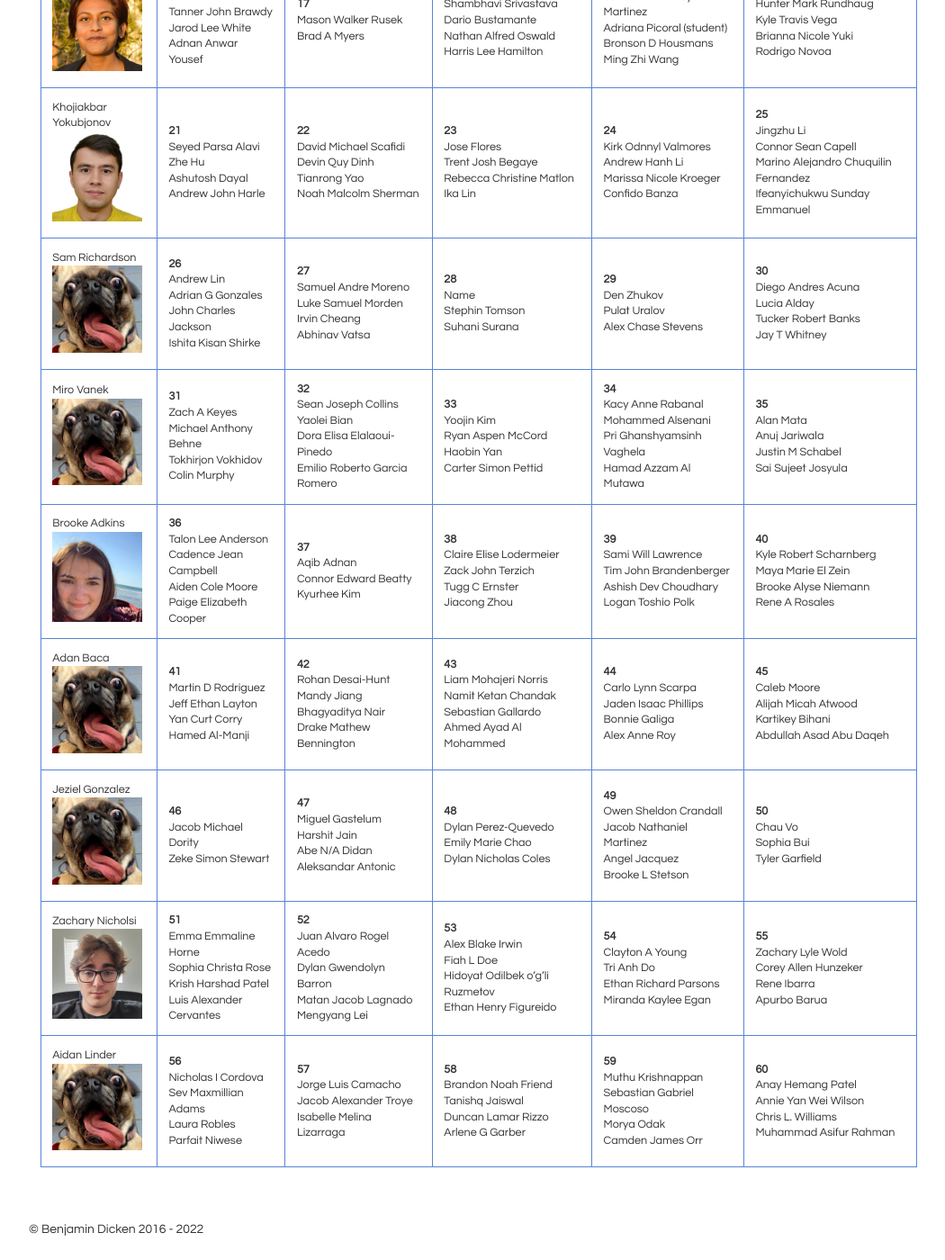
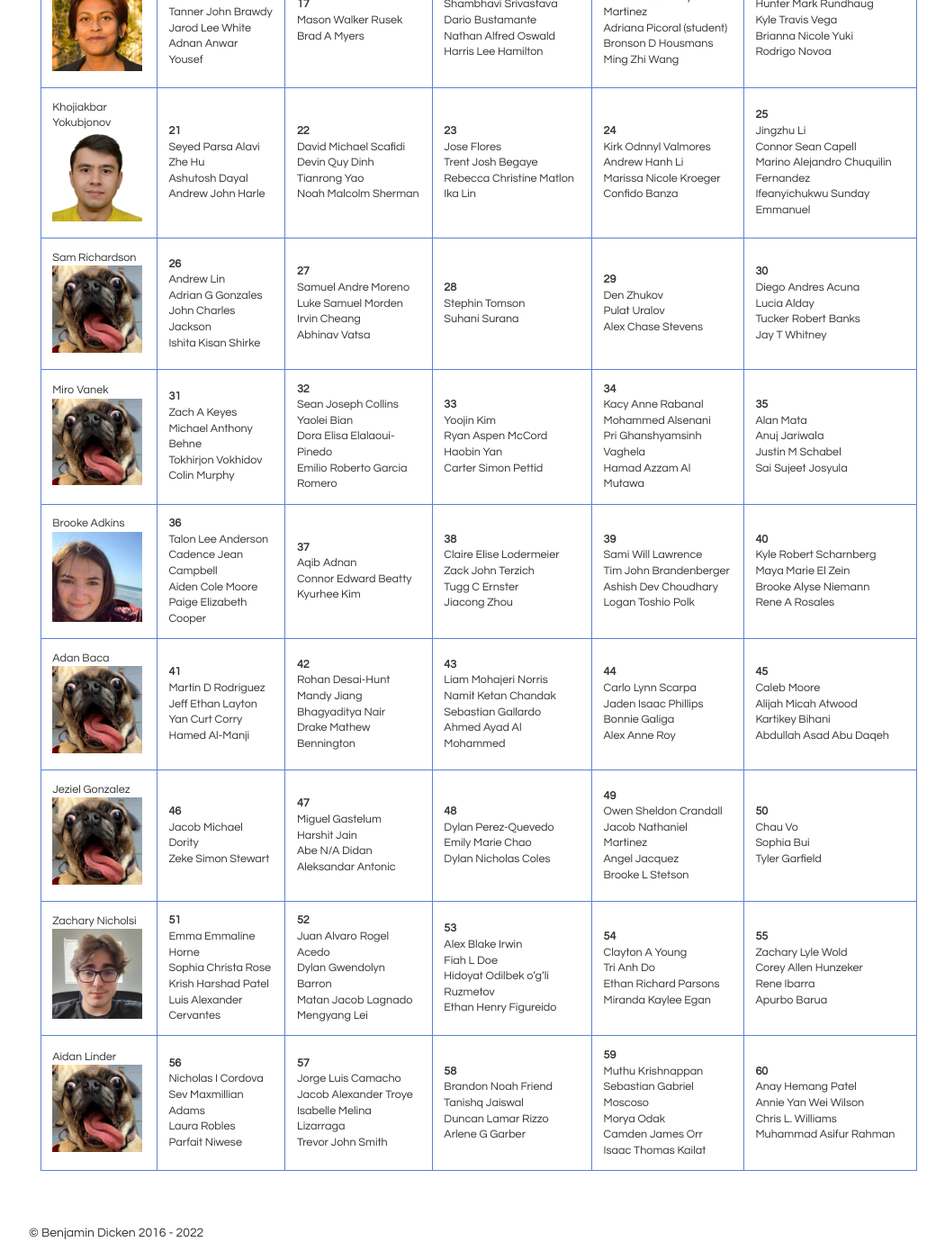
Before and after one commit to bddicken/cs110fall2022website, a Jekyll site: the page built from groups/adrianaGroups/index.md, in a window 1280 px wide and 1400 px high, scrolled down 592 px. Shown: the whole window at 90% size, without its empty margins (108-1158 px from the left). Built offline with Jekyll 4.4.1, drawn with Linux system fonts in a browser that asks for light colours.

Commit message:
added students to groups

```diff
--- a/groups/adrianaGroups/index.md
+++ b/groups/adrianaGroups/index.md
@@ -10,10 +10,10 @@ title: Groups
 |Muhtasim Farabi<br><img src="../../images/dog.png" class="taimg" />|**11**<br>Grace Carol Angue Elo<br>Beck N Helmle<br>Jean Jared Garcia Galvez<br>Andrew Thien Huynh<br>|**12**<br>Karina Avery<br>Garegin Mazmanyan<br>Garret Wilson<br>Kay Faghihifard<br>|**13**<br>Brandon Rey Frausto<br>MohammadHossein Rezaei<br>Advait Jayendra Khopade<br>Chase Austin Williams<br>|**14**<br>Shivansh Singh<br>John Mary Vianey Imanishimwe<br>Sujit Daniel<br>Scottie Dwayne Strong<br>|**15**<br>Abdulwahab Mohammad Al-Husaini<br>Ali Wissam Kaddoura<br>Ferdous Zubair Zubair Khan<br>Dylan Edward Suddarth<br>|
 |Nuzhat Mastura<br><img src="../../images/nmastura.jpg" class="taimg" />|**16**<br>Jon A Thrall<br>Tanner John Brawdy<br>Jarod Lee White<br>Adnan Anwar Yousef<br>|**17**<br>Mason Walker Rusek<br>Brad A Myers<br>|**18**<br>Shambhavi Srivastava<br>Dario Bustamante<br>Nathan Alfred Oswald<br>Harris Lee Hamilton<br>|**19**<br>Jarrod Albert Heyer Martinez<br>Adriana Picoral (student)<br>Bronson D Housmans<br>Ming Zhi Wang<br>|**20**<br>Hunter Mark Rundhaug<br>Kyle Travis Vega<br>Brianna Nicole Yuki<br>Rodrigo Novoa<br>|
 |Khojiakbar Yokubjonov<br><img src="../../images/kyokubjonov.png" class="taimg" />|**21**<br>Seyed Parsa Alavi<br>Zhe Hu<br>Ashutosh Dayal<br>Andrew John Harle<br>|**22**<br>David Michael Scafidi<br>Devin Quy Dinh<br>Tianrong Yao<br>Noah Malcolm Sherman<br>|**23**<br>Jose Flores<br>Trent Josh Begaye<br>Rebecca Christine Matlon<br>Ika Lin<br>|**24**<br>Kirk Odnnyl Valmores<br>Andrew Hanh Li<br>Marissa Nicole Kroeger<br>Confido Banza<br>|**25**<br>Jingzhu Li<br>Connor Sean Capell<br>Marino Alejandro Chuquilin Fernandez<br>Ifeanyichukwu Sunday Emmanuel<br>|
-|Sam Richardson<br><img src="../../images/dog.png" class="taimg" />|**26**<br>Andrew Lin<br>Adrian G Gonzales<br>John Charles Jackson<br>Ishita Kisan Shirke<br>|**27**<br>Samuel Andre Moreno<br>Luke Samuel Morden<br>Irvin Cheang<br>Abhinav Vatsa<br>|**28**<br>Name<br>Stephin Tomson<br>Suhani Surana<br>|**29**<br>Den Zhukov<br>Pulat Uralov<br>Alex Chase Stevens<br>|**30**<br>Diego Andres Acuna<br>Lucia Alday<br>Tucker Robert Banks<br>Jay T Whitney<br>|
+|Sam Richardson<br><img src="../../images/dog.png" class="taimg" />|**26**<br>Andrew Lin<br>Adrian G Gonzales<br>John Charles Jackson<br>Ishita Kisan Shirke<br>|**27**<br>Samuel Andre Moreno<br>Luke Samuel Morden<br>Irvin Cheang<br>Abhinav Vatsa<br>|**28**<br>Stephin Tomson<br>Suhani Surana<br>|**29**<br>Den Zhukov<br>Pulat Uralov<br>Alex Chase Stevens<br>|**30**<br>Diego Andres Acuna<br>Lucia Alday<br>Tucker Robert Banks<br>Jay T Whitney<br>|
 |Miro Vanek<br><img src="../../images/dog.png" class="taimg" />|**31**<br>Zach A Keyes<br>Michael Anthony Behne<br>Tokhirjon Vokhidov<br>Colin Murphy<br>|**32**<br>Sean Joseph Collins<br>Yaolei Bian<br>Dora Elisa Elalaoui-Pinedo<br>Emilio Roberto Garcia Romero<br>|**33**<br>Yoojin Kim<br>Ryan Aspen McCord<br>Haobin Yan<br>Carter Simon Pettid<br>|**34**<br>Kacy Anne Rabanal<br>Mohammed Alsenani<br>Pri Ghanshyamsinh Vaghela<br>Hamad Azzam Al Mutawa<br>|**35**<br>Alan Mata<br>Anuj Jariwala<br>Justin M Schabel<br>Sai Sujeet Josyula<br>|
 |Brooke Adkins<br><img src="../../images/badkins.jpg" class="taimg" />|**36**<br>Talon Lee Anderson<br>Cadence Jean Campbell<br>Aiden Cole Moore<br>Paige Elizabeth Cooper<br>|**37**<br>Aqib Adnan<br>Connor Edward Beatty<br>Kyurhee Kim<br>|**38**<br>Claire Elise Lodermeier<br>Zack John Terzich<br>Tugg C Ernster<br>Jiacong Zhou<br>|**39**<br>Sami Will Lawrence<br>Tim John Brandenberger<br>Ashish Dev Choudhary<br>Logan Toshio Polk<br>|**40**<br>Kyle Robert Scharnberg<br>Maya Marie El Zein<br>Brooke Alyse Niemann<br>Rene A Rosales<br>|
 |Adan Baca<br><img src="../../images/dog.png" class="taimg" />|**41**<br>Martin D Rodriguez<br>Jeff Ethan Layton<br>Yan Curt Corry<br>Hamed Al-Manji<br>|**42**<br>Rohan Desai-Hunt<br>Mandy Jiang<br>Bhagyaditya Nair<br>Drake Mathew Bennington<br>|**43**<br>Liam Mohajeri Norris<br>Namit Ketan Chandak<br>Sebastian Gallardo<br>Ahmed Ayad Al Mohammed<br>|**44**<br>Carlo Lynn Scarpa<br>Jaden Isaac Phillips<br>Bonnie Galiga<br>Alex Anne Roy<br>|**45**<br>Caleb Moore<br>Alijah Micah Atwood<br>Kartikey Bihani<br>Abdullah Asad Abu Daqeh<br>|
 |Jeziel Gonzalez<br><img src="../../images/dog.png" class="taimg" />|**46**<br>Jacob Michael Dority<br>Zeke Simon Stewart<br>|**47**<br>Miguel Gastelum<br>Harshit Jain<br>Abe N/A Didan<br>Aleksandar Antonic<br>|**48**<br>Dylan Perez-Quevedo<br>Emily Marie Chao<br>Dylan Nicholas Coles<br>|**49**<br>Owen Sheldon Crandall<br>Jacob Nathaniel Martinez<br>Angel Jacquez<br>Brooke L Stetson<br>|**50**<br>Chau Vo<br>Sophia Bui<br>Tyler Garfield<br>|
 |Zachary Nicholsi<br><img src="../../images/znicholsi.jpeg" class="taimg" />|**51**<br>Emma Emmaline Horne<br>Sophia Christa Rose<br>Krish Harshad Patel<br>Luis Alexander Cervantes<br>|**52**<br>Juan Alvaro Rogel Acedo<br>Dylan Gwendolyn Barron<br>Matan Jacob Lagnado<br>Mengyang Lei<br>|**53**<br>Alex Blake Irwin<br>Fiah L Doe<br>Hidoyat Odilbek o'g'li Ruzmetov<br>Ethan Henry Figureido<br>|**54**<br>Clayton A Young<br>Tri Anh Do<br>Ethan Richard Parsons<br>Miranda Kaylee Egan<br>|**55**<br>Zachary Lyle Wold<br>Corey Allen Hunzeker<br>Rene Ibarra<br>Apurbo Barua<br>|
-|Aidan Linder<br><img src="../../images/dog.png" class="taimg" />|**56**<br>Nicholas I Cordova<br>Sev Maxmillian Adams<br>Laura Robles<br>Parfait Niwese<br>|**57**<br>Jorge Luis Camacho<br>Jacob Alexander Troye<br>Isabelle Melina Lizarraga<br>|**58**<br>Brandon Noah Friend<br>Tanishq Jaiswal<br>Duncan Lamar Rizzo<br>Arlene G Garber<br>|**59**<br>Muthu Krishnappan<br>Sebastian Gabriel Moscoso<br>Morya Odak<br>Camden James Orr<br>|**60**<br>Anay Hemang Patel<br>Annie Yan Wei Wilson<br>Chris L. Williams<br>Muhammad Asifur Rahman<br>|
+|Aidan Linder<br><img src="../../images/dog.png" class="taimg" />|**56**<br>Nicholas I Cordova<br>Sev Maxmillian Adams<br>Laura Robles<br>Parfait Niwese<br>|**57**<br>Jorge Luis Camacho<br>Jacob Alexander Troye<br>Isabelle Melina Lizarraga<br>Trevor John Smith<br>|**58**<br>Brandon Noah Friend<br>Tanishq Jaiswal<br>Duncan Lamar Rizzo<br>Arlene G Garber<br>|**59**<br>Muthu Krishnappan<br>Sebastian Gabriel Moscoso<br>Morya Odak<br>Camden James Orr<br>Isaac Thomas Kailat<br>|**60**<br>Anay Hemang Patel<br>Annie Yan Wei Wilson<br>Chris L. Williams<br>Muhammad Asifur Rahman<br>|
```
